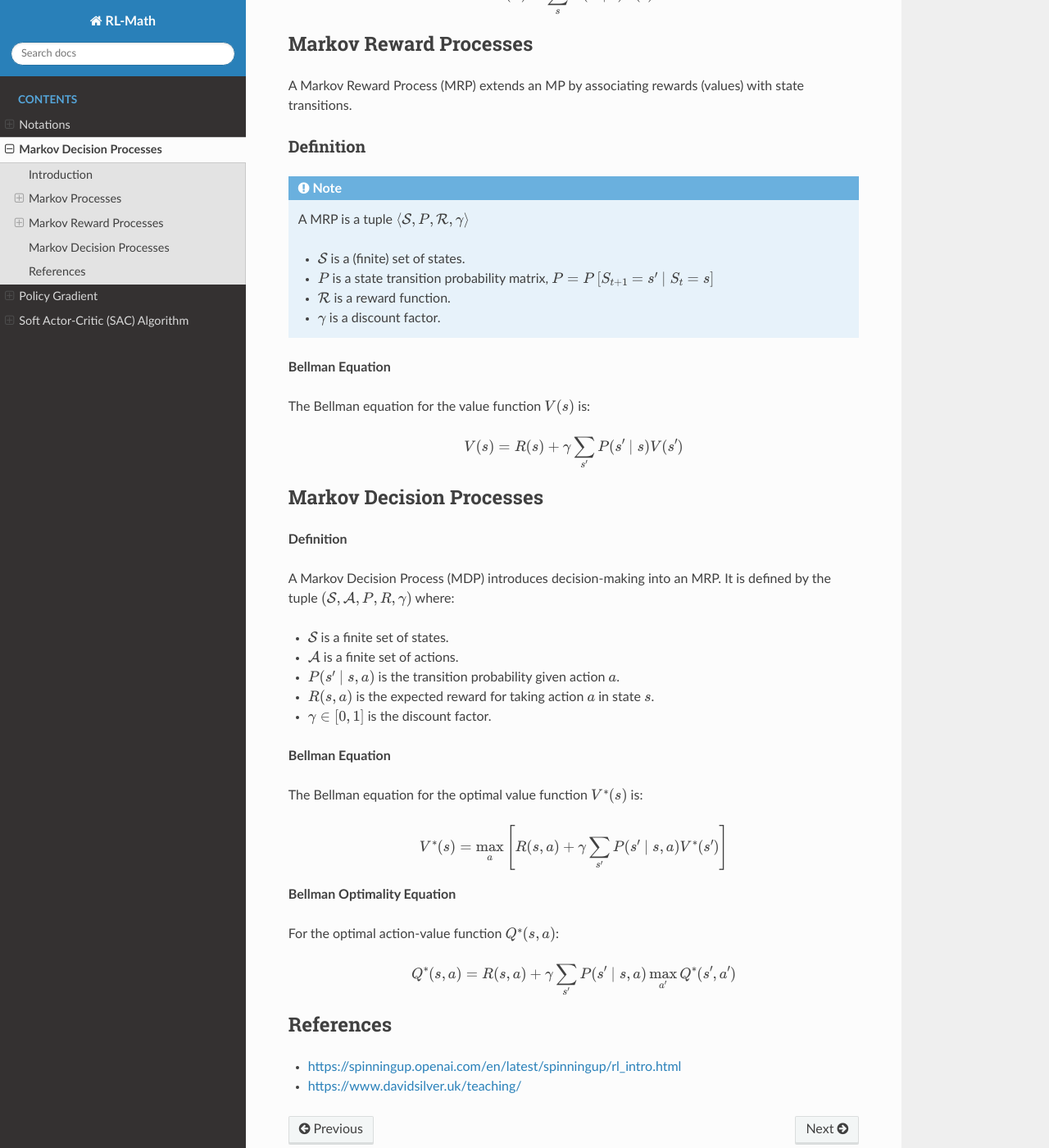
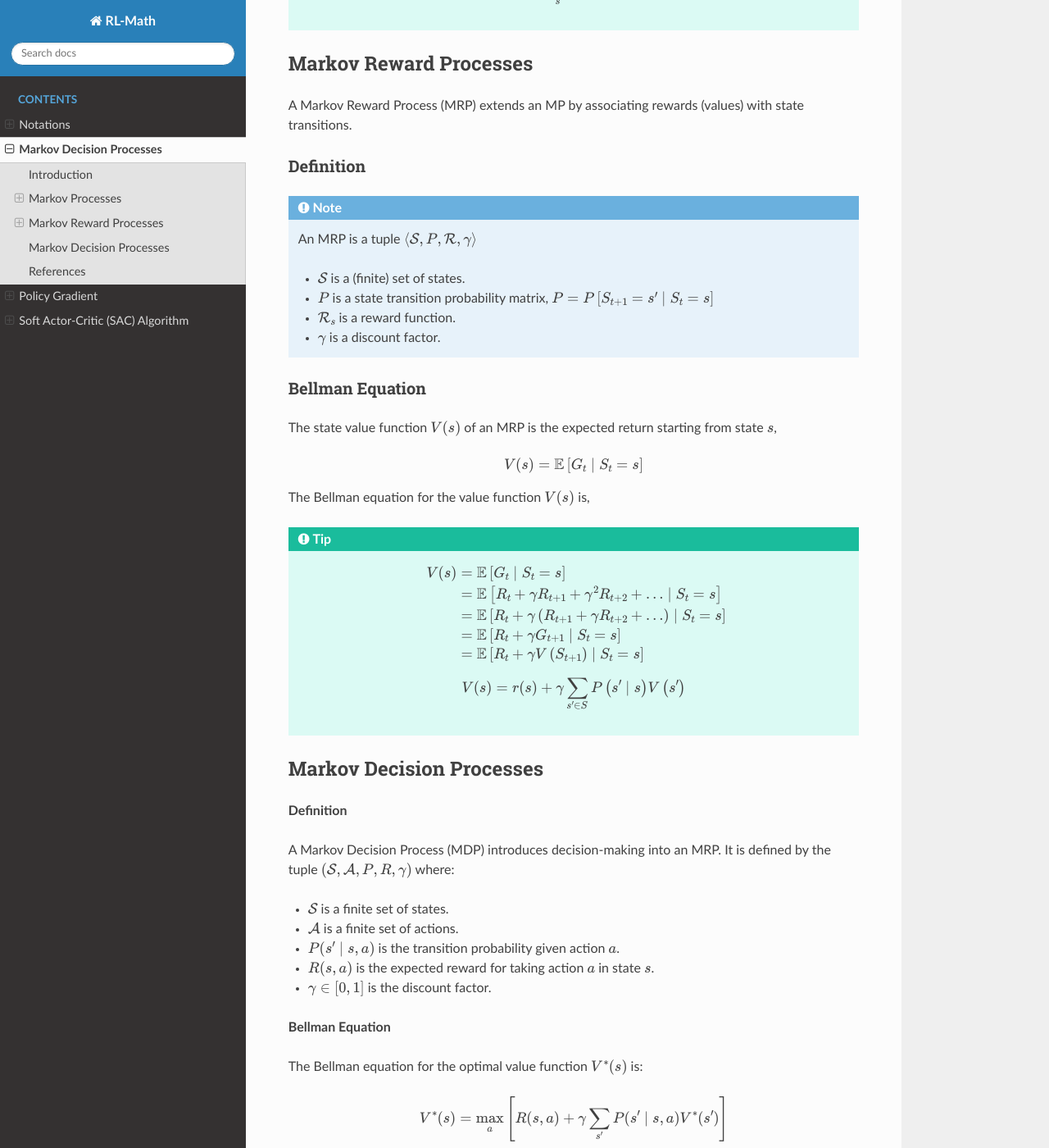
Before and after one commit to boyin96/Reinforcement-Learning-Math, a Sphinx documentation site: the page built from docs/source/mdp.rst, in a window 1280 px wide and 1400 px high, scrolled down 1038 px. Shown: the whole window at 82% size. Built offline with Sphinx 7.4.7 and the Read the Docs theme 3.1.0, drawn with Linux system fonts in a browser that asks for light colours; formulas are drawn with MathJax 3.

Commit message:
Update mdp.rst

```diff
--- a/docs/source/mdp.rst
+++ b/docs/source/mdp.rst
@@ -29,8 +29,8 @@ Bellman Equation
 .. tip::
    For a Markov Process, the Bellman equation describes the recursive relationship of state transition probabilities,
 
-.. math::
-   P(s^{\prime}) = \sum_{s} P(s^{\prime} \mid s) P(s)
+   .. math::
+      P(s^{\prime}) = \sum_{s} P(s^{\prime} \mid s) P(s)
 
 Markov Reward Processes
 --------------------------------
@@ -40,19 +40,35 @@ Definition
 ^^^^^^^^^^^^^
 
 .. note::
-   A MRP is a tuple :math:`\langle\mathcal{S}, P,\mathcal{R},\gamma\rangle`
+   An MRP is a tuple :math:`\langle\mathcal{S}, P,\mathcal{R},\gamma\rangle`
 
    - :math:`\mathcal{S}` is a (finite) set of states.
    - :math:`P` is a state transition probability matrix, :math:`P=P\left[S_{t+1}=s^{\prime} \mid S_t=s\right]`
-   - :math:`\mathcal{R}` is a reward function.
+   - :math:`\mathcal{R}_s` is a reward function.
    - :math:`\gamma` is a discount factor.
 
-**Bellman Equation**
-
-The Bellman equation for the value function :math:`V(s)` is:
+Bellman Equation
+^^^^^^^^^^^^^^^^^^
+The state value function :math:`V(s)` of an MRP is the expected return starting from state :math:`s`,
 
 .. math::
-   V(s) = R(s) + \gamma \sum_{s'} P(s' \mid s) V(s')
+   V(s)=\mathbb{E}\left[G_t \mid S_t=s\right]
+
+The Bellman equation for the value function :math:`V(s)` is,
+
+.. tip::
+
+   .. math::
+      \begin{aligned}
+      V(s) & =\mathbb{E}\left[G_t \mid S_t=s\right] \\
+      & =\mathbb{E}\left[R_t+\gamma R_{t+1}+\gamma^2 R_{t+2}+\ldots \mid S_t=s\right] \\
+      & =\mathbb{E}\left[R_t+\gamma\left(R_{t+1}+\gamma R_{t+2}+\ldots\right) \mid S_t=s\right] \\
+      & =\mathbb{E}\left[R_t+\gamma G_{t+1} \mid S_t=s\right] \\
+      & =\mathbb{E}\left[R_t+\gamma V\left(S_{t+1}\right) \mid S_t=s\right]
+      \end{aligned}
+
+   .. math::
+      V(s)=r(s)+\gamma \sum_{s^{\prime} \in S} P\left(s^{\prime} \mid s\right) V\left(s^{\prime}\right)
 
 Markov Decision Processes
 -------------------------------
```
